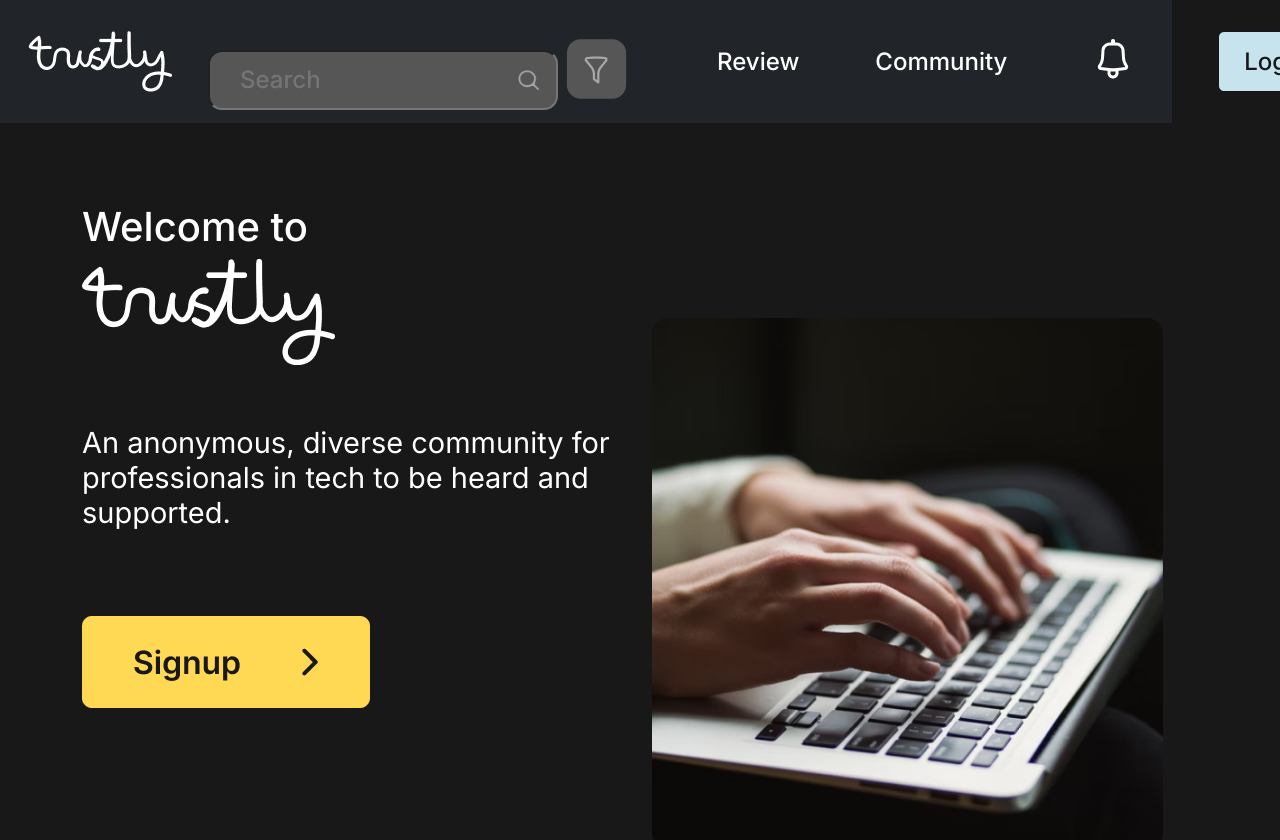
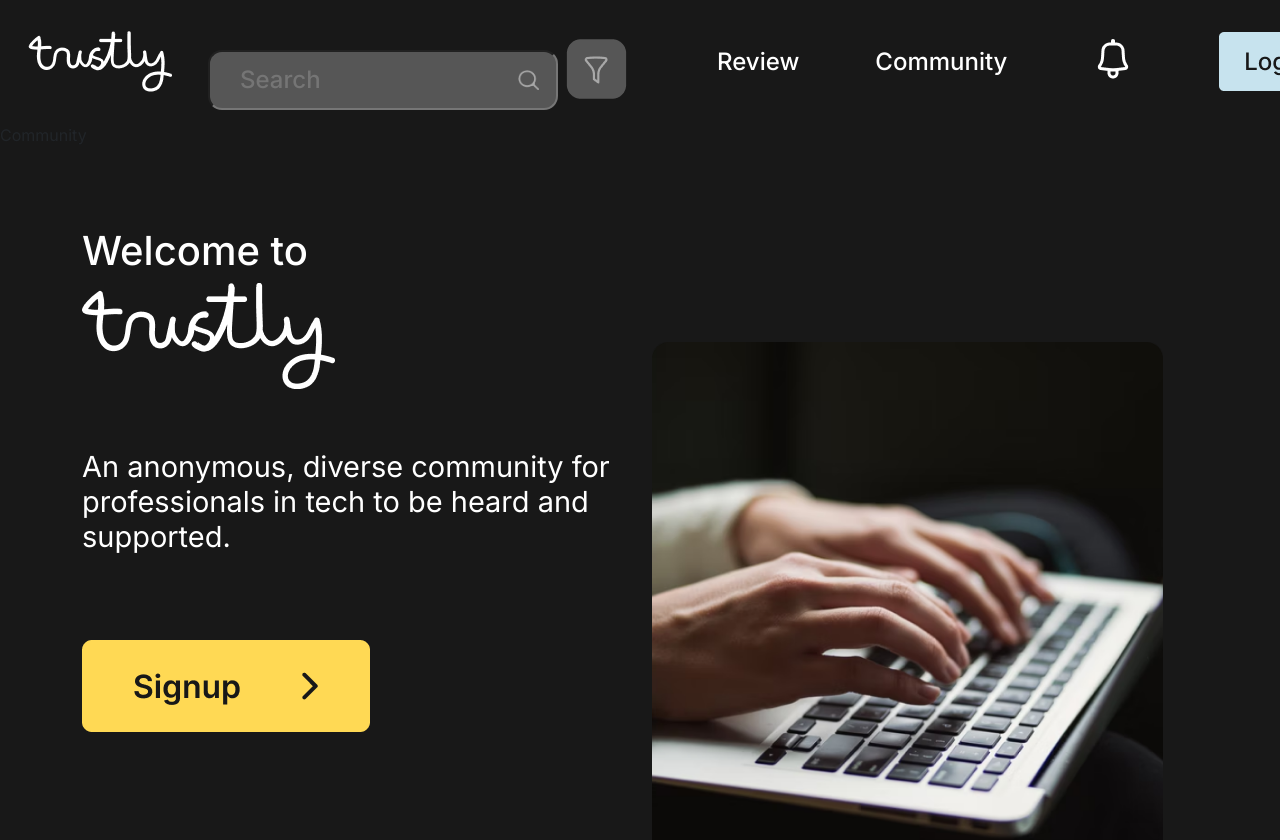
Before and after one commit to samke1iso/trustly-app, a React (Create React App) app: page /community in a window 1280 px wide. Shown: the top 840 px of the page. Built offline with nearby package versions, Linux system fonts and the light colour scheme.

Commit message:
worked on created some pages and the navbar

```diff
--- a/package.json
+++ b/package.json
@@ -10,6 +10,7 @@
     "react": "^18.1.0",
     "react-bootstrap": "^2.4.0",
     "react-dom": "^18.1.0",
+    "react-router-dom": "^5.3.0",
     "react-scripts": "5.0.1",
     "web-vitals": "^2.1.4"
   },
--- a/src/App.js
+++ b/src/App.js
@@ -1,8 +1,6 @@
 
 import Navbarbefore from './Navbar/Navbarbefore';
-import Intro from './Pages/homepage/intro';
-import Intro2 from './Pages/homepage/intro2';
-import Intro3 from './Pages/homepage/intro3';
+import Homepage from "./Pages/homepage/Homepage";
 import Footer from './footer/footer-main';
 
 import './App.css';
@@ -11,9 +9,7 @@
   return (
     <div className="App">
 <Navbarbefore/>
-<Intro/>
-<Intro2/>
-<Intro3/>
+<Homepage/>
 <Footer/>
     </div>
   );
--- a/src/Navbar/Navbarbefore.js
+++ b/src/Navbar/Navbarbefore.js
@@ -1,19 +1,28 @@
-import React from 'react';
-import {Nav, Navbar, Container} from "react-bootstrap";
+import React, { Component } from "react";
+import { Navbar, Container, Nav } from "react-bootstrap";
+import { BrowserRouter as Router, Route, Switch, Link } from "react-router-dom";
+
+import Homepage from "../Pages/homepage/Homepage";
+import Reviews from "../Pages/Reviews";
+import Community from "../Pages/Community";
+import Login from "../Pages/login/Login";
+
 import icon from "../Icons/Icon.png";
 import filtericon from "../Icons/Filtericon.png";
 import logo from "../logo/Logo.png";
 import button from "../images/login-btn.png";
-import SearchBar from './Search';
+import SearchBar from "./Search";
 import "./navbar.css";
 
-const Navbarbefore = () => {
+export default class Navbarbefore extends Component {
+  render() {
     return (
-    <div className='nav-container'>
+      <Router>
+        <div className="nav-container">
           <Navbar
             collapseOnSelect
             expand="lg"
-        bg="dark"
+            bg=".bg-transparent"
             variant="dark"
             className="gap-3 px-3"
           >
@@ -21,31 +30,39 @@
               <Navbar.Brand href="#home">
                 <img className="main-logo" src={logo} alt="logo" />
               </Navbar.Brand>
-          <Navbar.Toggle aria-controls="responsive-navbar-nav" />
-          <Navbar.Collapse id="responsive-navbar-nav">
+              <Navbar.Toggle aria-controls="navbarScroll" />
+              <Navbar.Collapse id="navbarScroll">
                 <Nav className="me-auto flex-grow-1">
                   <div className="ml-70">
-                <SearchBar/>
+                    <SearchBar />
                   </div>
-              <Nav.Link href="#">
+                  <Nav.Link as={Link} to="/homepage">
                     {" "}
-                <img className="filter" src={filtericon} alt="notification-bell" />
+                    <img
+                      className="filter"
+                      src={filtericon}
+                      alt="notification-bell"
+                    />
                   </Nav.Link>
-              <Nav.Link href="#">
+                  <Nav.Link as={Link} to="/reviews">
                     {" "}
                     <div className="mr-60 ml-74 review"> Review </div>
                   </Nav.Link>
-              <Nav.Link href="#">
+                  <Nav.Link as={Link} to="/community">
                     {" "}
                     <div className="mr-74 community">Community</div>
                   </Nav.Link>
                   <Nav.Link href="#">
                     {" "}
-                <img className="ml-74 notification" src={icon} alt="notification-bell" />
+                    <img
+                      className="ml-74 notification"
+                      src={icon}
+                      alt="notification-bell"
+                    />
                   </Nav.Link>
                 </Nav>
                 <Nav>
-              <Nav.Link href="#">
+                  <Nav.Link as={Link} to="/login">
                     <img className="ml-74" src={button} alt="log in button" />
                   </Nav.Link>
                 </Nav>
@@ -53,7 +70,23 @@
             </Container>
           </Navbar>
         </div>
+        <div>
+          <Switch>
+            <Route path="/homepage">
+              <Homepage />
+            </Route>
+            <Route path="/reviews" >
+              <Reviews />
+            </Route>
+            <Route path="/community" >
+              <Community />
+            </Route>
+            <Route path="/login">
+              <Login />
+            </Route>
+          </Switch>
+        </div>
+      </Router>
     );
   }
-
-export default Navbarbefore
+}
--- a/src/Navbar/navbar.css
+++ b/src/Navbar/navbar.css
@@ -4,12 +4,12 @@
         width: 1512px;
         height: 123px;
         display: flex;
-        justify-content: baseline;
         background-color: #181818;
         font-size: 24px;
+        background-color: #181818;
     }
 
-    Container {
+    navbar {
         background-color: #181818;
     }
 
--- a/src/Pages/Community.js
+++ b/src/Pages/Community.js
@@ -0,0 +1,9 @@
+import React, { Component } from "react";
+
+export default class Community extends Component {
+ render(){ return (
+    <div>Community</div>
+  )
+}
+
+}
--- a/src/Pages/Reviews.js
+++ b/src/Pages/Reviews.js
@@ -0,0 +1,9 @@
+import React from 'react'
+
+const Reviews = () => {
+  return (
+    <div>Reviews</div>
+  )
+}
+
+export default Reviews
--- /dev/null
+++ b/src/Pages/homepage/Homepage.js
@@ -0,0 +1,16 @@
+import React from 'react';
+import Intro from "./intro";
+import Intro2 from "./intro2";
+import Intro3 from "./intro3";
+
+const Homepage = () => {
+  return (
+    <div>
+      <Intro />
+      <Intro2 />
+      <Intro3 />
+    </div>
+  );
+}
+
+export default Homepage
--- a/src/Pages/login/Login.js
+++ b/src/Pages/login/Login.js
@@ -0,0 +1,9 @@
+import React from 'react'
+
+const Login = () => {
+  return (
+    <div>Login</div>
+  )
+}
+
+export default Login
--- a/src/index.js
+++ b/src/index.js
@@ -1,5 +1,5 @@
 import React from 'react';
-import ReactDOM from 'react-dom/client';
+import ReactDOM from "react-dom";
 import './index.css';
 import App from './App';
 import reportWebVitals from './reportWebVitals';
```
Also changed, not shown: 1 other file (tests, documents, lock files or other folders). Lines whose indentation alone changed are shown as unchanged.
